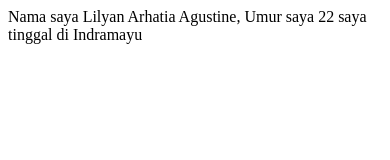
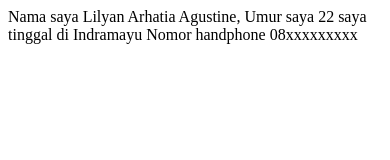
Before and after one commit to Lilyanaa/new-project-laravel, a plain HTML site: page index.html in a window 390 px wide. Drawn offline with Linux system fonts and the light colour scheme.

Commit message:
add phone number

```diff
--- a/index.html
+++ b/index.html
@@ -12,6 +12,8 @@
     Nama saya Lilyan Arhatia Agustine, Umur saya 22
 
     saya tinggal di Indramayu
+
+    Nomor handphone 08xxxxxxxxx
 </body>
 
 </html>
```
